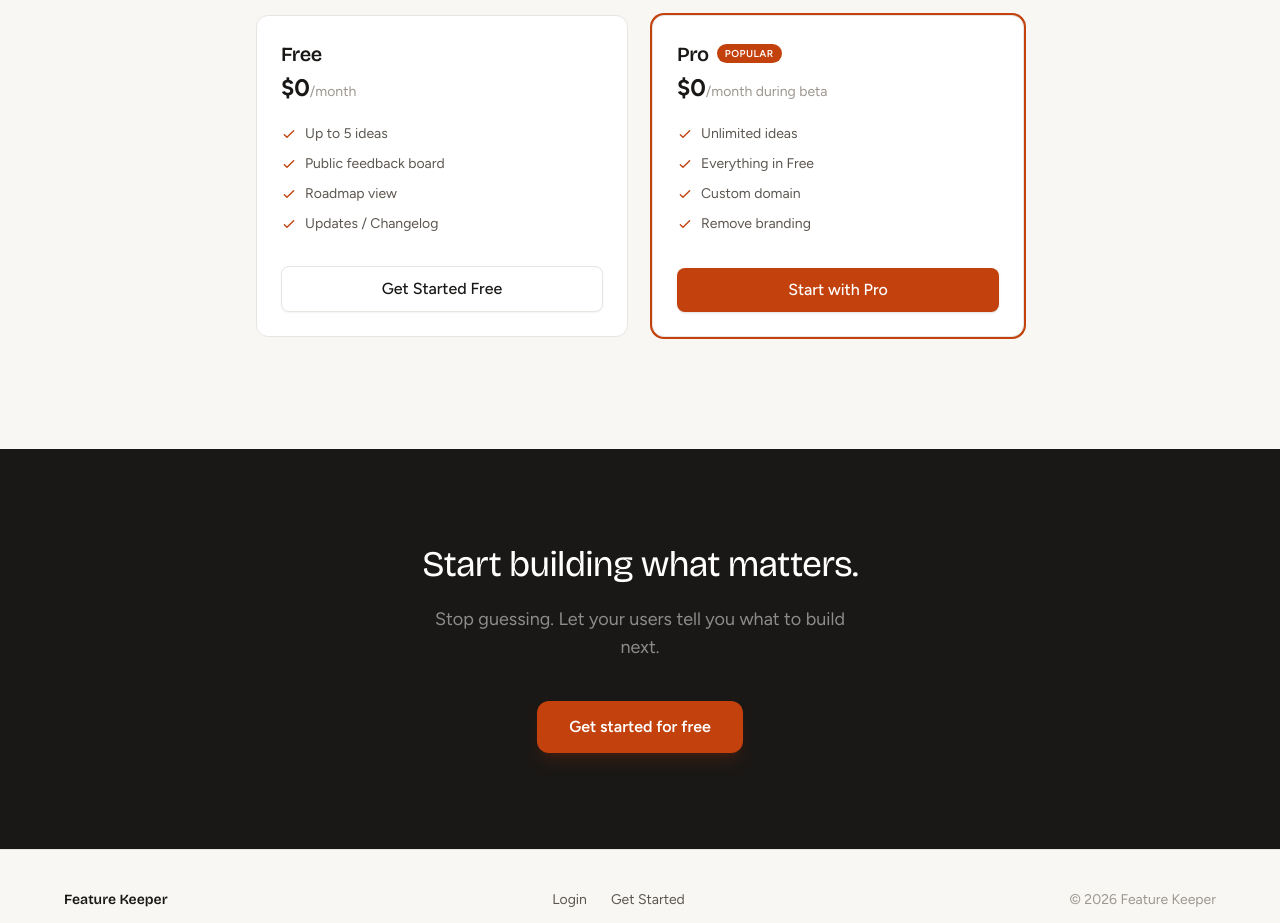
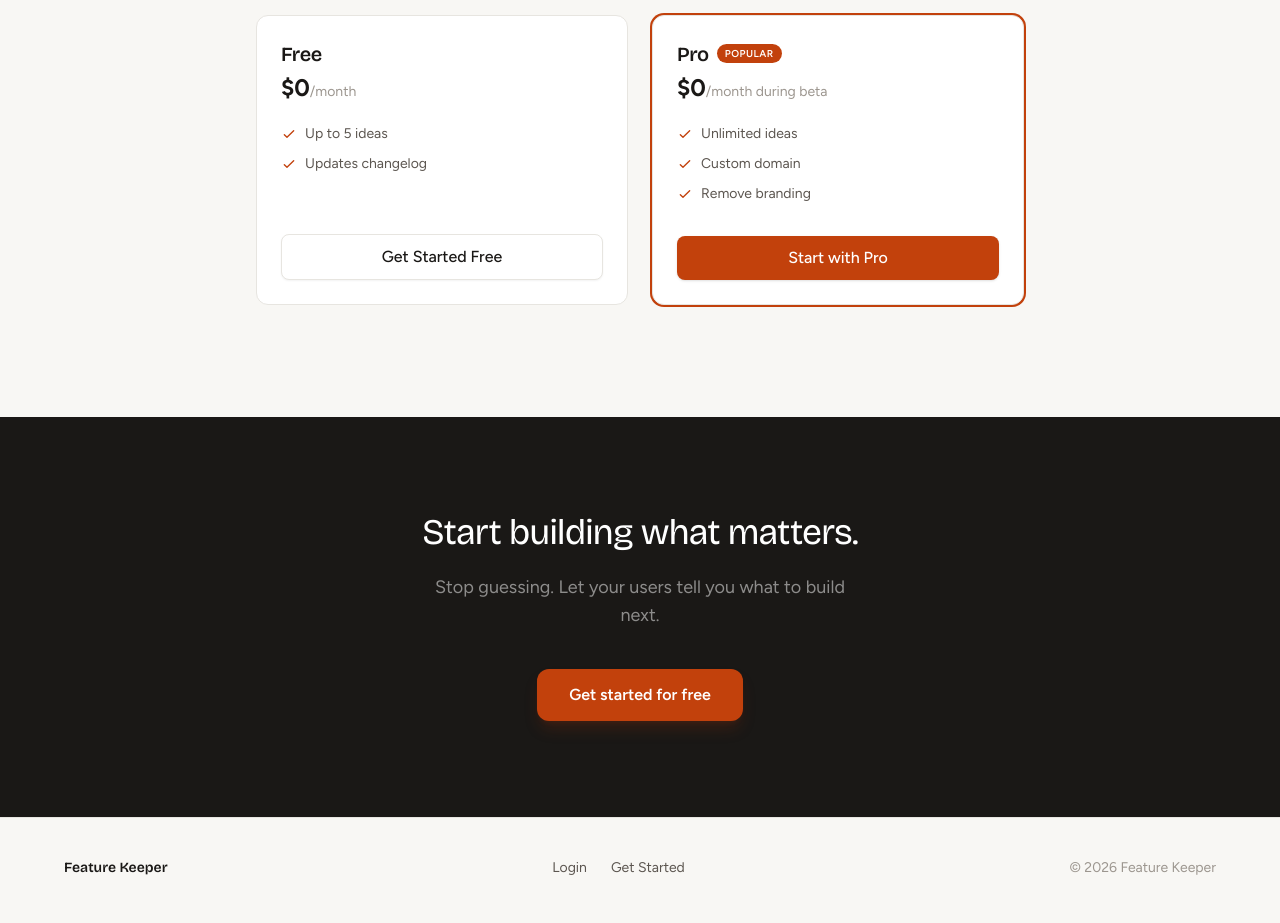
Before and after one commit to Sharj/feature-keeper-frontend, a Next.js app: page / in a window 1280 px wide. Shown: the part 2380-3303 px from the top of the page. Built offline with nearby package versions, Linux system fonts and the light colour scheme.

Commit message:
simplify pricing: Free (5 ideas, changelog) / Pro (unlimited, domain, branding)

```diff
--- a/src/app/dashboard/choose-plan/page.tsx
+++ b/src/app/dashboard/choose-plan/page.tsx
@@ -10,13 +10,10 @@ import type { Plan } from "@/types";
 const planFeatures: Record<string, string[]> = {
   free: [
     "Up to 5 ideas",
-    "Public feedback board",
-    "Roadmap view",
-    "Updates / Changelog",
+    "Updates changelog",
   ],
   pro: [
     "Unlimited ideas",
-    "Everything in Free",
     "Custom domain",
     "Remove branding",
   ],
--- a/src/app/page.tsx
+++ b/src/app/page.tsx
@@ -439,7 +439,7 @@ export default function HomePage() {
                     $0<span className="text-sm font-normal text-muted">/month</span>
                   </p>
                   <ul className="mt-5 space-y-2.5">
-                    {["Up to 5 ideas", "Public feedback board", "Roadmap view", "Updates / Changelog"].map(
+                    {["Up to 5 ideas", "Updates changelog"].map(
                       (f) => (
                         <li key={f} className="flex items-center gap-2 text-sm text-subtle">
                           <svg className="w-4 h-4 text-accent shrink-0" fill="none" viewBox="0 0 24 24" stroke="currentColor" strokeWidth={2}>
@@ -478,7 +478,6 @@ export default function HomePage() {
                   <ul className="mt-5 space-y-2.5">
                     {[
                       "Unlimited ideas",
-                      "Everything in Free",
                       "Custom domain",
                       "Remove branding",
                     ].map((f) => (
```
